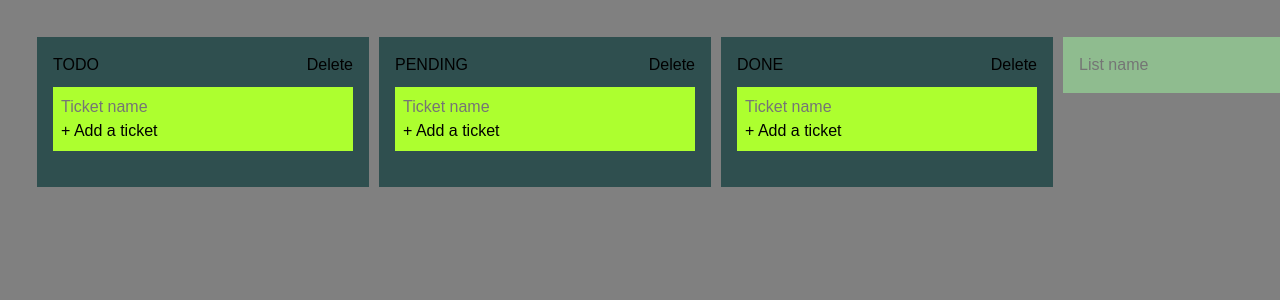
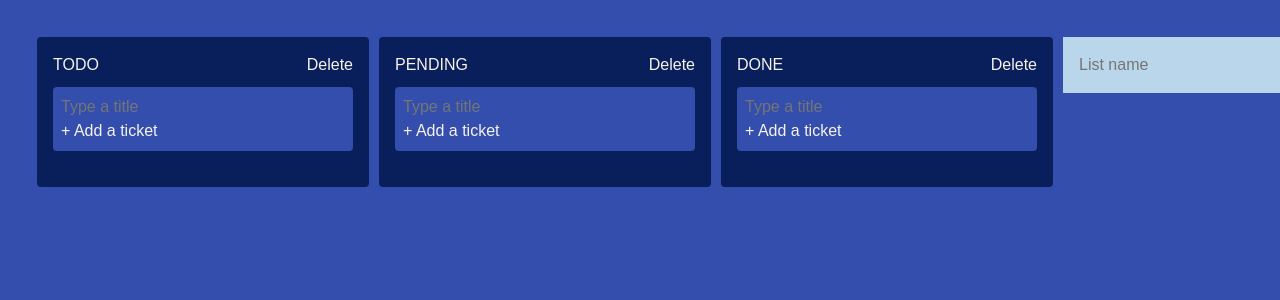
Before and after one commit to emmanuelplougoulm/paylead, a Vue app in the folder app/: page / in a window 1280 px wide. Shown: the top 300 px of the page. Built offline with nearby package versions, Linux system fonts and the light colour scheme.

Commit message:
styling: set color theme and apply to components

```diff
--- /dev/null
+++ b/app/src/assets/global.css
@@ -0,0 +1,7 @@
+:root {
+    --primary-color: #F7F2EB;
+    --secondary-color: #081F5C;
+    --tertiary-color: #BAD6EB;
+    --background-color: #334EAC;
+    --border-radius: 4px;
+}
--- a/app/src/components/Board.vue
+++ b/app/src/components/Board.vue
@@ -22,7 +22,7 @@ const lists = computed(() => {
 
 <style scoped>
 .board {
-  background-color: grey;
+  background-color: transparent;
   min-height: 100vh;
   padding: 2rem;
   display: flex;
--- a/app/src/components/Cards/Card.vue
+++ b/app/src/components/Cards/Card.vue
@@ -11,7 +11,6 @@
 </template>
 
 <script setup>
-import { defineProps, defineEmits } from 'vue'
 import { useModalStore } from '@/stores/modal'
 
 const props = defineProps({
@@ -46,5 +45,7 @@ const handleTriggerModal = (id) => {
   margin-bottom: 10px;
   display: flex;
   justify-content: space-between;
+  border-radius: var(--border-radius);
+  color: var(--secondary-color);
 }
 </style>
--- a/app/src/components/Cards/CardAdd.vue
+++ b/app/src/components/Cards/CardAdd.vue
@@ -1,6 +1,6 @@
 <template>
   <div class="card-add">
-    <input v-model="newTicketName" placeholder="Ticket name" />
+    <input v-model="newTicketName" placeholder="Type a title" />
     <button @click="handleAddNewTicket">+ Add a ticket</button>
   </div>
 </template>
@@ -27,9 +27,21 @@ const handleAddNewTicket = () => {
 
 <style scoped>
 .card-add {
-  background-color: greenyellow;
   width: 300px;
   padding: 0.5rem;
   margin-bottom: 20px;
+  border-radius: var(--border-radius);
+  background-color: var(--background-color);
+  color: var(--primary-color);
+}
+
+input {
+  color: var(--primary-color);
+}
+
+input::-webkit-input-placeholder,
+input:-moz-placeholder {
+  color: var(--primary-color);
+  opacity: 50%;
 }
 </style>
--- a/app/src/components/Lists/List/List.vue
+++ b/app/src/components/Lists/List/List.vue
@@ -35,8 +35,9 @@ function onDrop(event) {
 
 <style scoped>
 .list {
-  background-color: darkslategrey;
+  background-color: var(--secondary-color);
   padding: 1rem;
   margin: 5px;
+  border-radius: var(--border-radius);
 }
 </style>
--- a/app/src/components/Lists/List/ListHeader.vue
+++ b/app/src/components/Lists/List/ListHeader.vue
@@ -26,6 +26,7 @@ const handleDeleteList = (name) => {
   display: flex;
   justify-content: space-between;
   margin-bottom: 10px;
+  color: var(--primary-color);
 }
 
 .list-name {
--- a/app/src/components/Lists/ListAdd/ListAdd.vue
+++ b/app/src/components/Lists/ListAdd/ListAdd.vue
@@ -26,5 +26,6 @@ const handleAddList = () => {
   padding: 1rem;
   flex-shrink: 0;
   margin: 5px;
+  background-color: var(--tertiary-color);
 }
 </style>
--- a/app/src/components/Modal/Modal.vue
+++ b/app/src/components/Modal/Modal.vue
@@ -48,10 +48,11 @@ function updateDescription(description) {
 }
 
 .modal-content {
-  background: white;
+  background-color: var(--tertiary-color);
   padding: 20px;
   border-radius: 8px;
   max-width: 400px;
   width: 100%;
+  min-height: 500px;
 }
 </style>
--- a/app/src/main.js
+++ b/app/src/main.js
@@ -4,6 +4,7 @@ import { createPinia } from 'pinia'
 import App from './App.vue'
 import router from './router'
 import './assets/reset.css'
+import './assets/global.css'
 
 const app = createApp(App)
 app.use(createPinia())
--- a/app/src/views/HomeView.vue
+++ b/app/src/views/HomeView.vue
@@ -8,3 +8,9 @@
 <script setup>
 import { Board, Modal } from '@/components/index'
 </script>
+
+<style>
+main {
+  background-color: var(--background-color);
+}
+</style>
```
